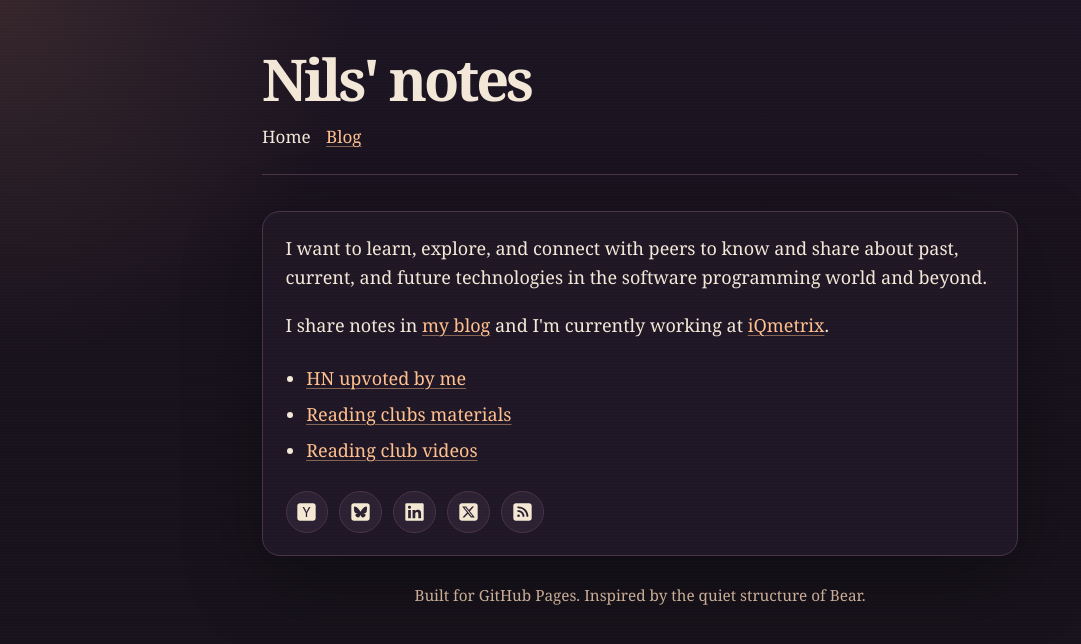
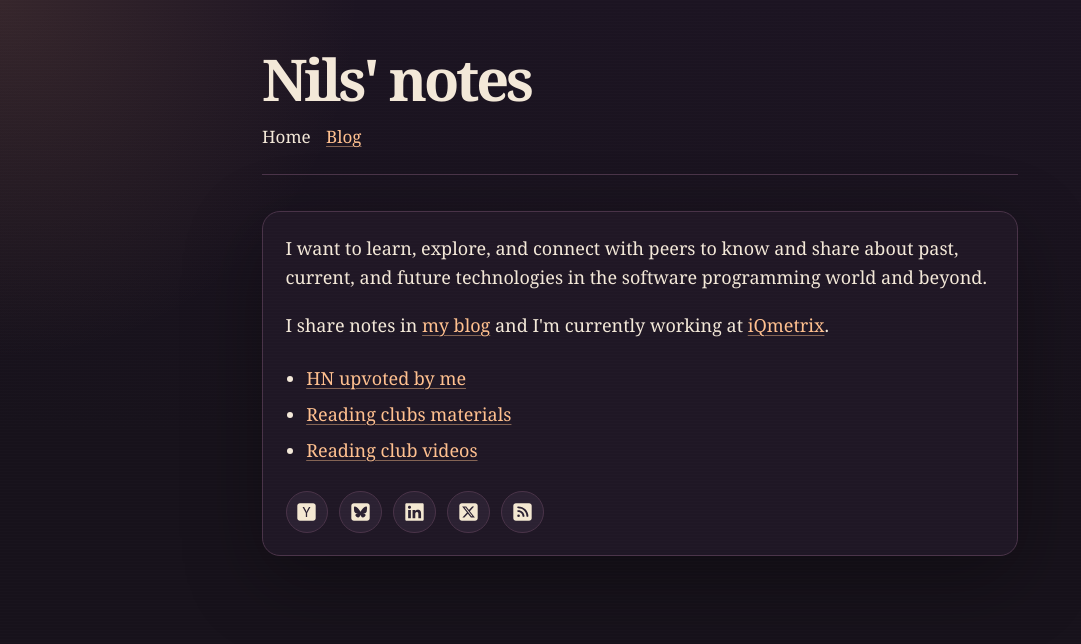
Before and after one commit to nilsandrey/nilsandrey.github.io, a plain HTML site: page index.html in a window 1280 px wide. Shown: the whole page, without its empty margins (0-1081 px from the left). Drawn offline with Linux system fonts and the light colour scheme.

Commit message:
Remove homepage footer text (#8)

```diff
--- a/index.html
+++ b/index.html
@@ -37,9 +37,6 @@
       </div>
     </main>
 
-    <footer class="site-footer">
-      <p>Built for GitHub Pages. Inspired by the quiet structure of Bear.</p>
-    </footer>
   </div>
 </body>
 </html>
```
